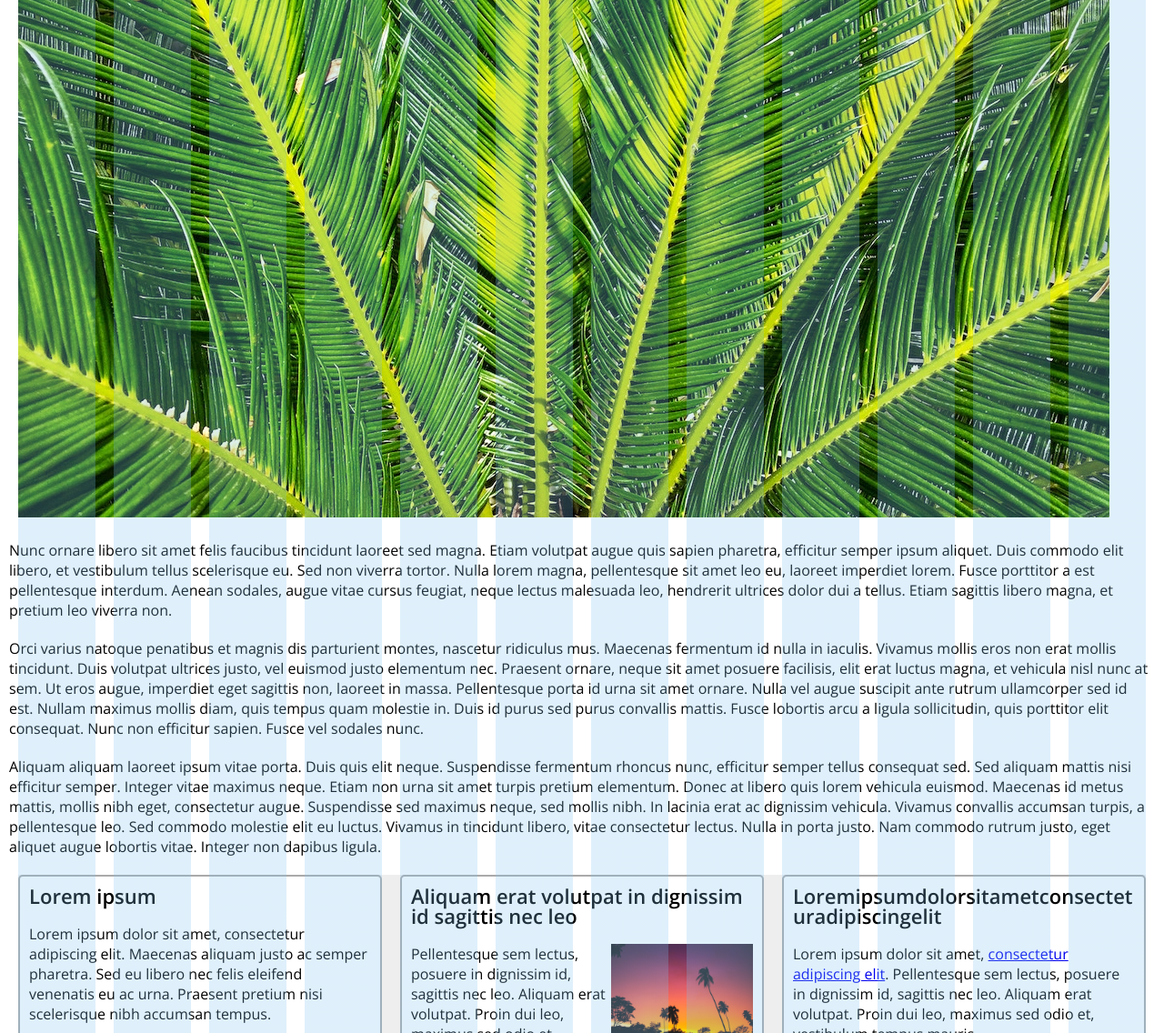
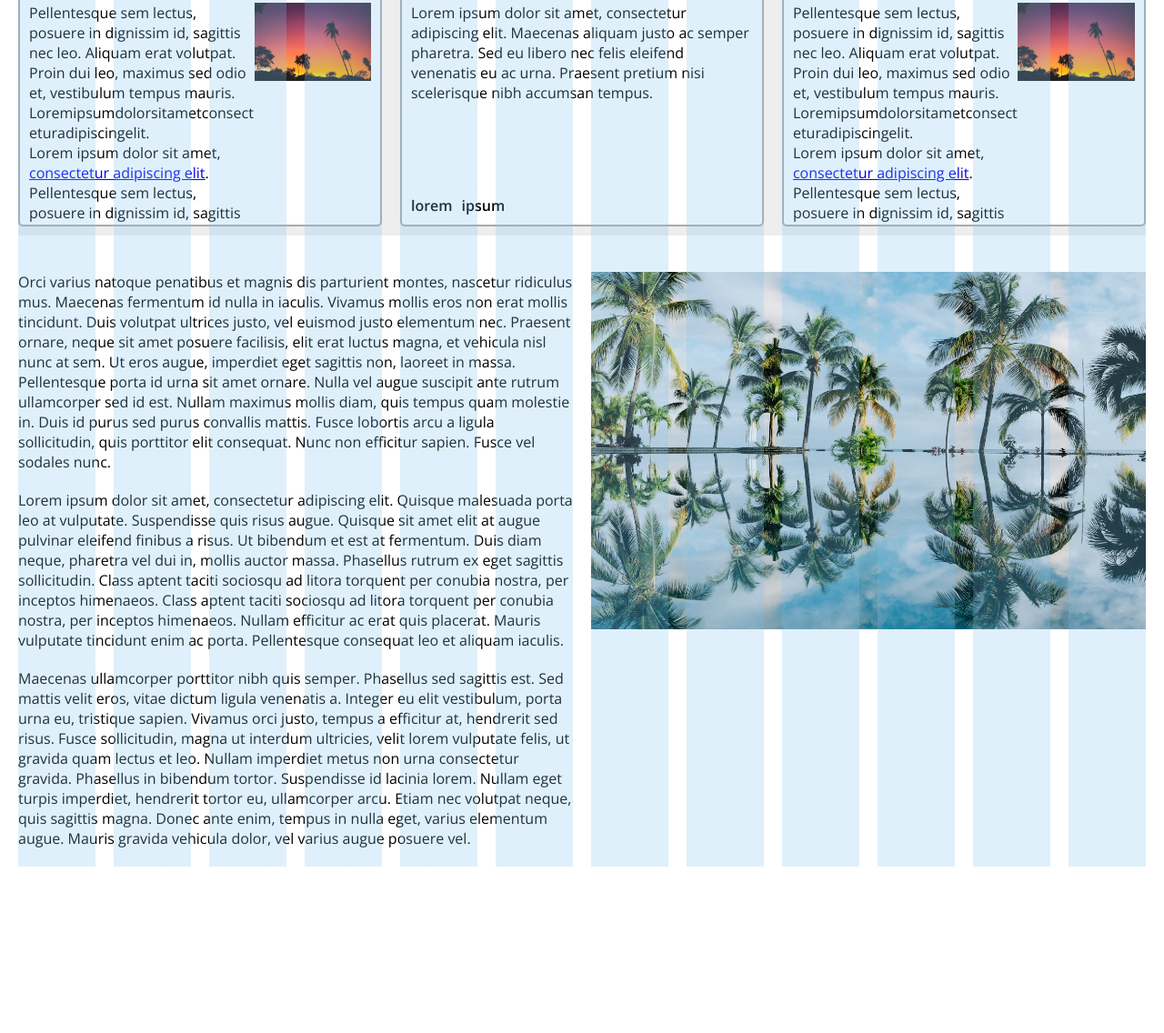
Before and after one commit to bvf1/Verkefni-6, a plain HTML site: page index.html in a window 1280 px wide. Shown: the part 1664-2800 px from the top of the page at 91% size. After the commit the page ends 2617 px from the top, so only its background shows below. Drawn offline with nearby package versions, Linux system fonts and the light colour scheme.

Commit message:
setti .grid__row og .grid--col-6 á grid 1000+

```diff
--- a/index.html
+++ b/index.html
@@ -14,7 +14,7 @@
       <div class="grid">
 
         <div class="grid__row">
-          <div class="grid__col">
+          <div class="grid__col grid--col-6">
             <div class="text">
               <p>Cras ac erat tempor, scelerisque eros id, pharetra erat. Morbi eu massa suscipit elit mattis auctor. Nunc sit amet massa dictum dolor convallis maximus. Etiam nec aliquam quam. Nulla convallis ornare semper. Aenean at rhoncus lectus. Vestibulum nisi lorem, eleifend a eros bibendum, tincidunt ultrices velit. Proin auctor sagittis neque, et commodo sem dignissim vitae. Praesent euismod elit ante, quis vulputate massa ultrices eu. In sagittis ultrices nunc quis malesuada.</p>
 
@@ -23,16 +23,16 @@
               <p>Lorem ipsum dolor sit amet, consectetur adipiscing elit. Quisque malesuada porta leo at vulputate. Suspendisse quis risus augue. Quisque sit amet elit at augue pulvinar eleifend finibus a risus. Ut bibendum et est at fermentum. Duis diam neque, pharetra vel dui in, mollis auctor massa. Phasellus rutrum ex eget sagittis sollicitudin. Class aptent taciti sociosqu ad litora torquent per conubia nostra, per inceptos himenaeos. Class aptent taciti sociosqu ad litora torquent per conubia nostra, per inceptos himenaeos. Nullam efficitur ac erat quis placerat. Mauris vulputate tincidunt enim ac porta. Pellentesque consequat leo et aliquam iaculis.</p>
             </div>
           </div>
-          <div class="grid__col">
+          <div class="grid__col grid--col-6">
             <img class="image" src="palms1.jpg" alt="Afskaplega lorem-ipsum-leg pálmatré">
           </div>
         </div>
 
         <div class="grid__row">
-          <div class="grid__col">
+          <div class="grid__col grid--col-6">
             <img class="image" src="palms2.jpg" alt="Jafnvel lorem-ipsum-legri pálmatré">
           </div>
-          <div>
+          <div class="grid__col grid--col-6">
             <div class="text">
               <p>Nunc ornare libero sit amet felis faucibus tincidunt laoreet sed magna. Etiam volutpat augue quis sapien pharetra, efficitur semper ipsum aliquet. Duis commodo elit libero, et vestibulum tellus scelerisque eu. Sed non viverra tortor. Nulla lorem magna, pellentesque sit amet leo eu, laoreet imperdiet lorem. Fusce porttitor a est pellentesque interdum. Aenean sodales, augue vitae cursus feugiat, neque lectus malesuada leo, hendrerit ultrices dolor dui a tellus. Etiam sagittis libero magna, et pretium leo viverra non.</p>
 
@@ -147,7 +147,7 @@
 
       <div class="grid">
         <div class="grid__row">
-          <div class="grid__col">
+          <div class="grid__col grid--col-6">
             <div class="text">
               <p>Orci varius natoque penatibus et magnis dis parturient montes, nascetur ridiculus mus. Maecenas fermentum id nulla in iaculis. Vivamus mollis eros non erat mollis tincidunt. Duis volutpat ultrices justo, vel euismod justo elementum nec. Praesent ornare, neque sit amet posuere facilisis, elit erat luctus magna, et vehicula nisl nunc at sem. Ut eros augue, imperdiet eget sagittis non, laoreet in massa. Pellentesque porta id urna sit amet ornare. Nulla vel augue suscipit ante rutrum ullamcorper sed id est. Nullam maximus mollis diam, quis tempus quam molestie in. Duis id purus sed purus convallis mattis. Fusce lobortis arcu a ligula sollicitudin, quis porttitor elit consequat. Nunc non efficitur sapien. Fusce vel sodales nunc.</p>
 
@@ -156,7 +156,7 @@
               <p>Maecenas ullamcorper porttitor nibh quis semper. Phasellus sed sagittis est. Sed mattis velit eros, vitae dictum ligula venenatis a. Integer eu elit vestibulum, porta urna eu, tristique sapien. Vivamus orci justo, tempus a efficitur at, hendrerit sed risus. Fusce sollicitudin, magna ut interdum ultricies, velit lorem vulputate felis, ut gravida quam lectus et leo. Nullam imperdiet metus non urna consectetur gravida. Phasellus in bibendum tortor. Suspendisse id lacinia lorem. Nullam eget turpis imperdiet, hendrerit tortor eu, ullamcorper arcu. Etiam nec volutpat neque, quis sagittis magna. Donec ante enim, tempus in nulla eget, varius elementum augue. Mauris gravida vehicula dolor, vel varius augue posuere vel.</p>
             </div>
           </div>
-          <div class="grid__col">
+          <div class="grid__col grid--col-6">
             <img class="image" src="palms3.jpg" alt="lorem-ipsum-legustu pálmatrén">
           </div>
         </div>
--- a/styles.css
+++ b/styles.css
@@ -190,6 +190,14 @@ h1 {
 }
 
 @media (min-width: 1000px) {
+  .grid__row {
+    flex-direction: row;
+  }
+  .grid--col-6 {
+
+    width: 50%;
+  }
+
   .card--col-4 {
     width: 33.33%;
     padding-right: 10px;
```
